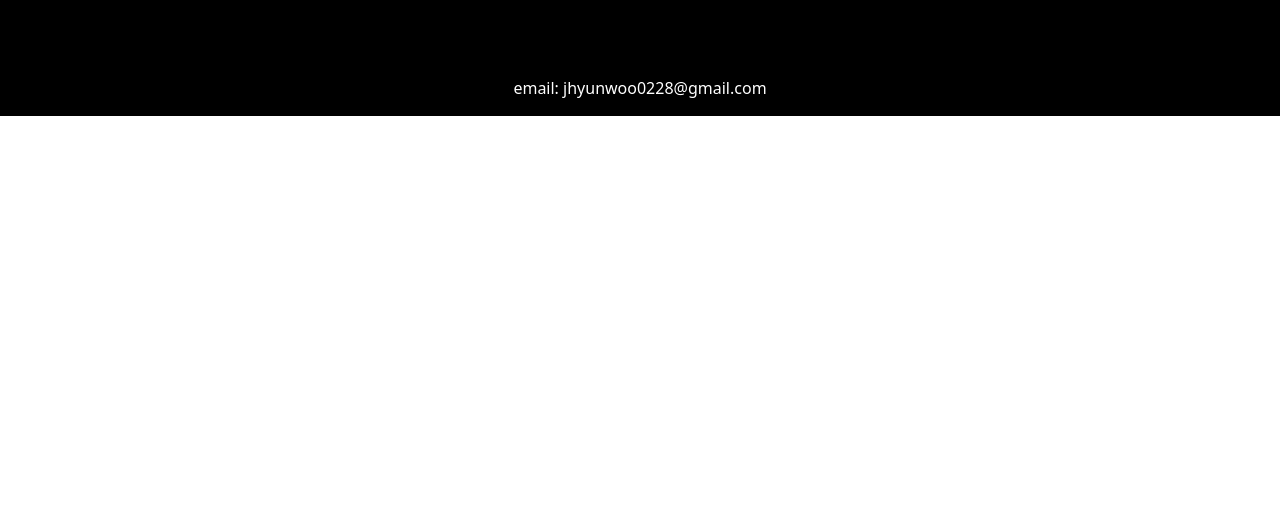
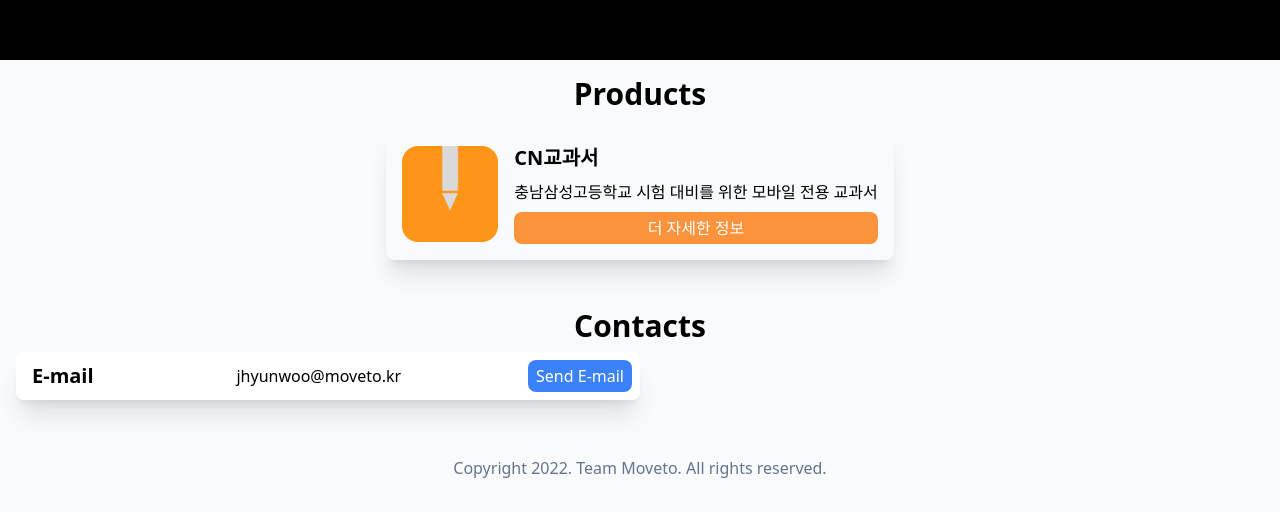
Before and after one commit to jhyunwoo/team-moveto-web, a Next.js app: page / in a window 1280 px wide. Shown: the part 740-1252 px from the top of the page. Before the commit the page ends 856 px from the top, so only its background shows below. Built offline with nearby package versions, Linux system fonts and the light colour scheme.

Commit message:
add cntextbook

```diff
--- a/pages/index.js
+++ b/pages/index.js
@@ -1,13 +1,44 @@
+import Image from "next/image";
+import Link from "next/link";
+import cntextbook from "../public/cntextbook-logo.png"
+
 export default function Home() {
   return (
     <div>
-      <div className="w-screen h-screen flex bg-black">
+      <div className=" h-screen flex bg-black">
         <div className="mx-auto my-auto text-6xl font-bold text-white">
           Team Moveto
         </div>
       </div>
-      <div className="w-screen flex p-4 bg-black">
-        <div className="mx-auto text-white">email: jhyunwoo0228@gmail.com</div>
+      <div className=" flex p-4 bg-slate-50 flex-col items-center">
+        <div className="text-3xl font-bold">Products</div>
+        <div className="flex flex-col p-4">
+          <div className=" rounded-lg shadow-xl p-4 flex">
+            <Image src={cntextbook} className="w-24 h-24 m-auto rounded-2xl" alt="cntextbook"/>
+            <div className="ml-4 flex flex-col">
+              <div className="text-xl font-semibold mb-2">CN교과서</div>
+              <div>충남삼성고등학교 시험 대비를 위한 모바일 전용 교과서</div>
+              <Link href="https://cntextbook.moveto.kr" className="bg-orange-400 p-1 px-2 text-white hover:bg-orange-500 mt-2 rounded-lg text-center hover:ring-2 hover:ring-orange-500 hover:ring-offset-1 transition duration-300">
+                더 자세한 정보
+              </Link>
+            </div>
+          </div>
+        </div>
+      </div>
+      <div className="bg-slate-50 flex flex-col items-center p-4">
+        <div className="text-3xl font-bold">Contacts</div>
+        <div className="grid grid-cols-1 lg:grid-cols-2  w-full">
+          <div className="flex p-2  rounded-lg my-2 items-center justify-between shadow-xl bg-white">
+            <div className="text-xl font-semibold mr-4 ml-2">E-mail</div>
+            <div>jhyunwoo@moveto.kr</div>
+            <Link href="mailto:jhyunwoo@moveto.kr" className="bg-blue-500 hover:bg-blue-600 hover:scale-105 transition duration-300 text-white p-1 rounded-lg px-2">
+              Send E-mail
+            </Link>
+          </div>
+        </div>
+      </div>
+      <div className="bg-slate-50 text-center p-4 py-8">
+        <div className="text-slate-500">Copyright 2022. Team Moveto. All rights reserved.</div>
       </div>
     </div>
   );
```
Also changed, not shown: package.json (+4 -4 lines), public/cntextbook-logo.png (added), 1 other file (tests, documents, lock files or other folders).
